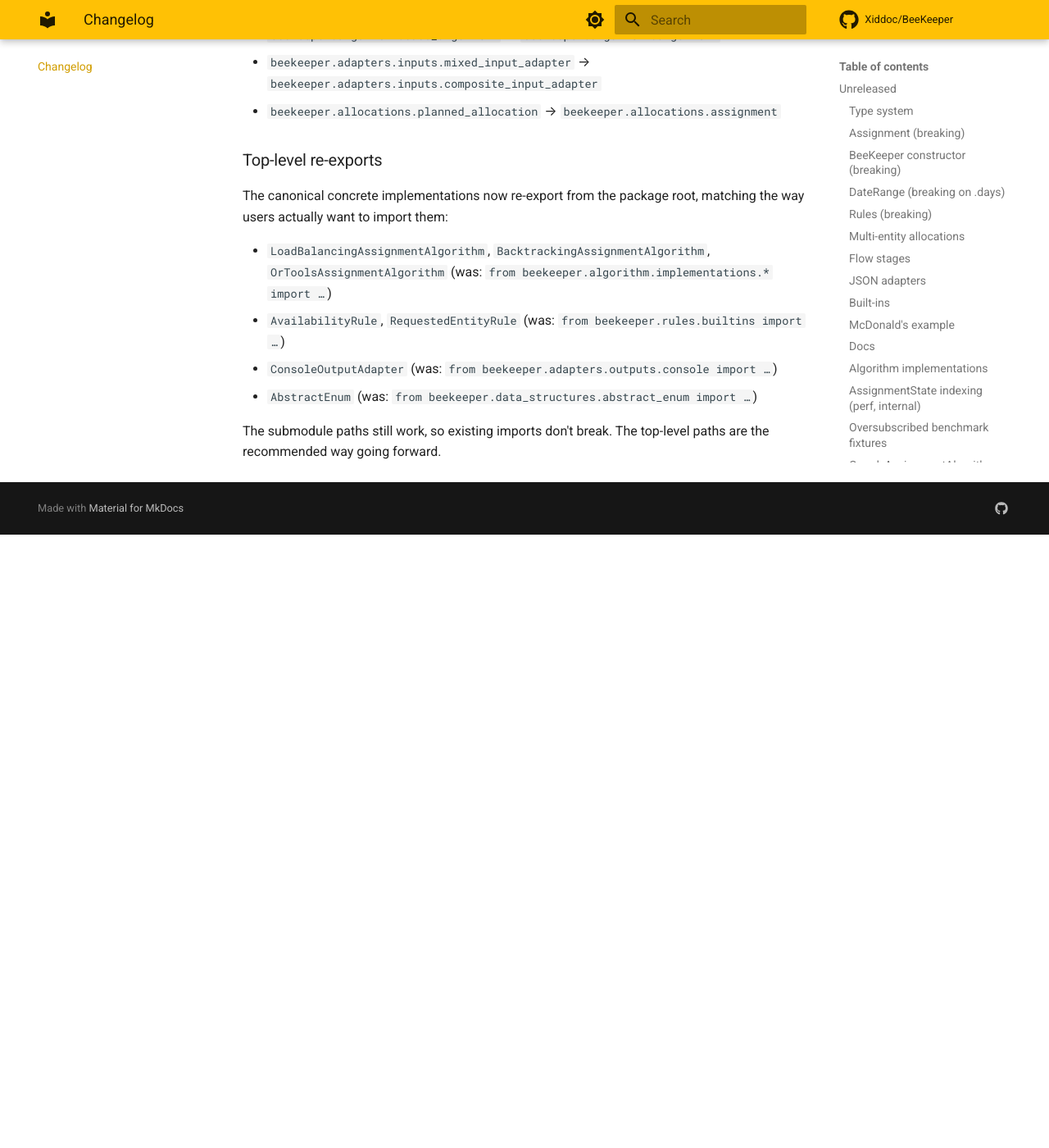
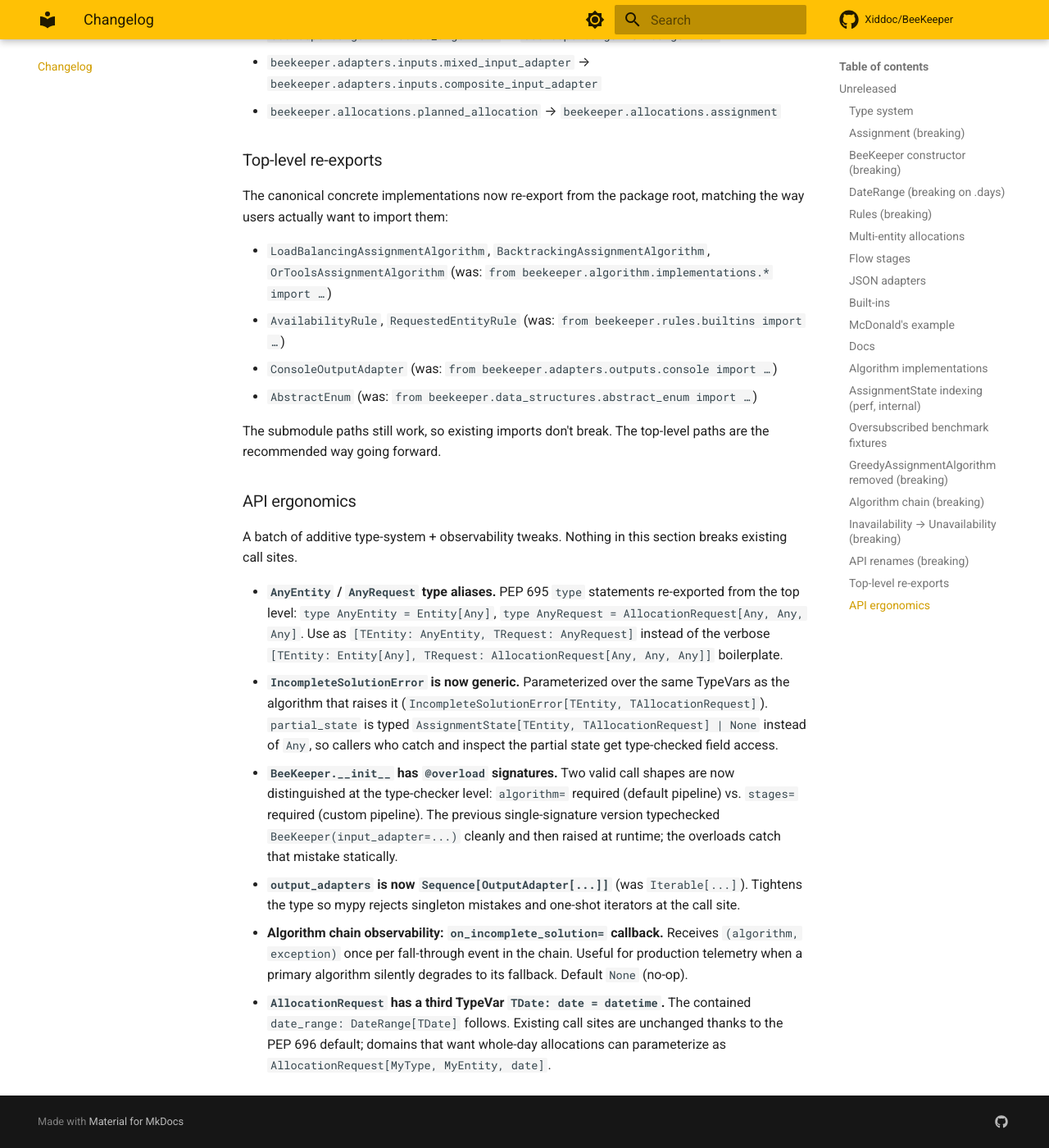
Before and after one commit to Xiddoc/BeeKeeper, an MkDocs documentation site: the page built from docs/changelog.md, in a window 1280 px wide and 1400 px high, scrolled down 5621 px. Shown: the whole window at 82% size. Built offline with MkDocs 1.6.1 and Material for MkDocs 9.7.7, drawn with Linux system fonts in a browser that asks for light colours; comment, search, counter and statistics services are not loaded; before the commit the page ends 6273 px from its top, so only the background shows below that.

Commit message:
Document Wave 2b API ergonomics in CLAUDE.md and the changelog
CLAUDE.md updates:
* AllocationRequest's third TypeVar is documented in the domain-model
  bullet list.
* The new "Type aliases" public-surface category lists AnyEntity /
  AnyRequest.
* The Entity[Any]-bound-pattern note mentions the aliases as a shorter
  spelling.

Changelog gets a new "API ergonomics" subsection under Unreleased
covering AnyEntity / AnyRequest, the generic IncompleteSolutionError,
BeeKeeper @overload, output_adapters Sequence tightening, the
on_incomplete_solution callback, and the AllocationRequest TDate
generalization. All additive — no breaking changes in this batch.

Co-Authored-By: Claude Opus 4.7 (1M context) <noreply@anthropic.com>

```diff
--- a/docs/changelog.md
+++ b/docs/changelog.md
@@ -145,3 +145,14 @@ The canonical concrete implementations now re-export from the package root, matc
 - `AbstractEnum` (was: `from beekeeper.data_structures.abstract_enum import …`)
 
 The submodule paths still work, so existing imports don't break. The top-level paths are the recommended way going forward.
+
+### API ergonomics
+
+A batch of additive type-system + observability tweaks. Nothing in this section breaks existing call sites.
+
+- **`AnyEntity` / `AnyRequest` type aliases.** PEP 695 `type` statements re-exported from the top level: `type AnyEntity = Entity[Any]`, `type AnyRequest = AllocationRequest[Any, Any, Any]`. Use as `[TEntity: AnyEntity, TRequest: AnyRequest]` instead of the verbose `[TEntity: Entity[Any], TRequest: AllocationRequest[Any, Any, Any]]` boilerplate.
+- **`IncompleteSolutionError` is now generic.** Parameterized over the same TypeVars as the algorithm that raises it (`IncompleteSolutionError[TEntity, TAllocationRequest]`). `partial_state` is typed `AssignmentState[TEntity, TAllocationRequest] | None` instead of `Any`, so callers who catch and inspect the partial state get type-checked field access.
+- **`BeeKeeper.__init__` has `@overload` signatures.** Two valid call shapes are now distinguished at the type-checker level: `algorithm=` required (default pipeline) vs. `stages=` required (custom pipeline). The previous single-signature version typechecked `BeeKeeper(input_adapter=...)` cleanly and then raised at runtime; the overloads catch that mistake statically.
+- **`output_adapters` is now `Sequence[OutputAdapter[...]]`** (was `Iterable[...]`). Tightens the type so mypy rejects singleton mistakes and one-shot iterators at the call site.
+- **Algorithm chain observability: `on_incomplete_solution=` callback.** Receives `(algorithm, exception)` once per fall-through event in the chain. Useful for production telemetry when a primary algorithm silently degrades to its fallback. Default `None` (no-op).
+- **`AllocationRequest` has a third TypeVar `TDate: date = datetime`.** The contained `date_range: DateRange[TDate]` follows. Existing call sites are unchanged thanks to the PEP 696 default; domains that want whole-day allocations can parameterize as `AllocationRequest[MyType, MyEntity, date]`.
```
Also changed, not shown: CLAUDE.md (+5 -2 lines).
